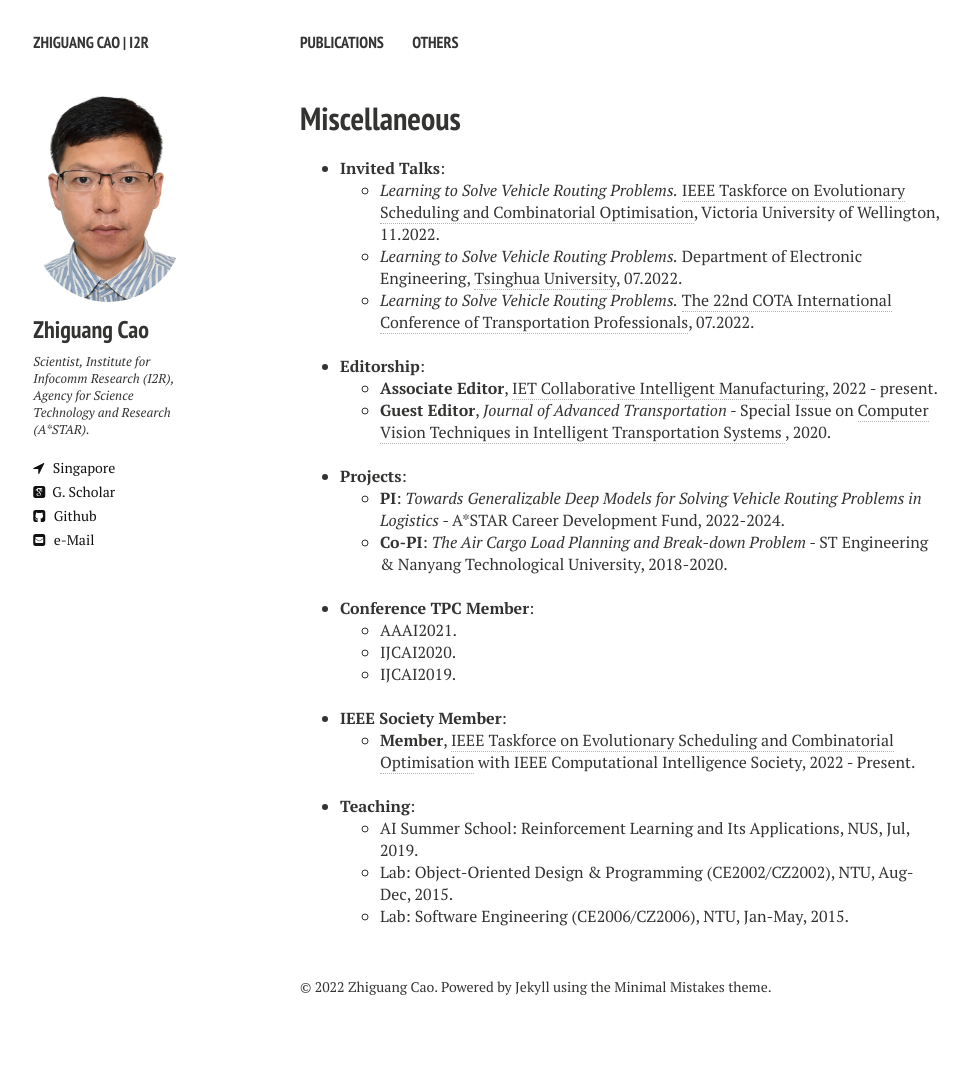
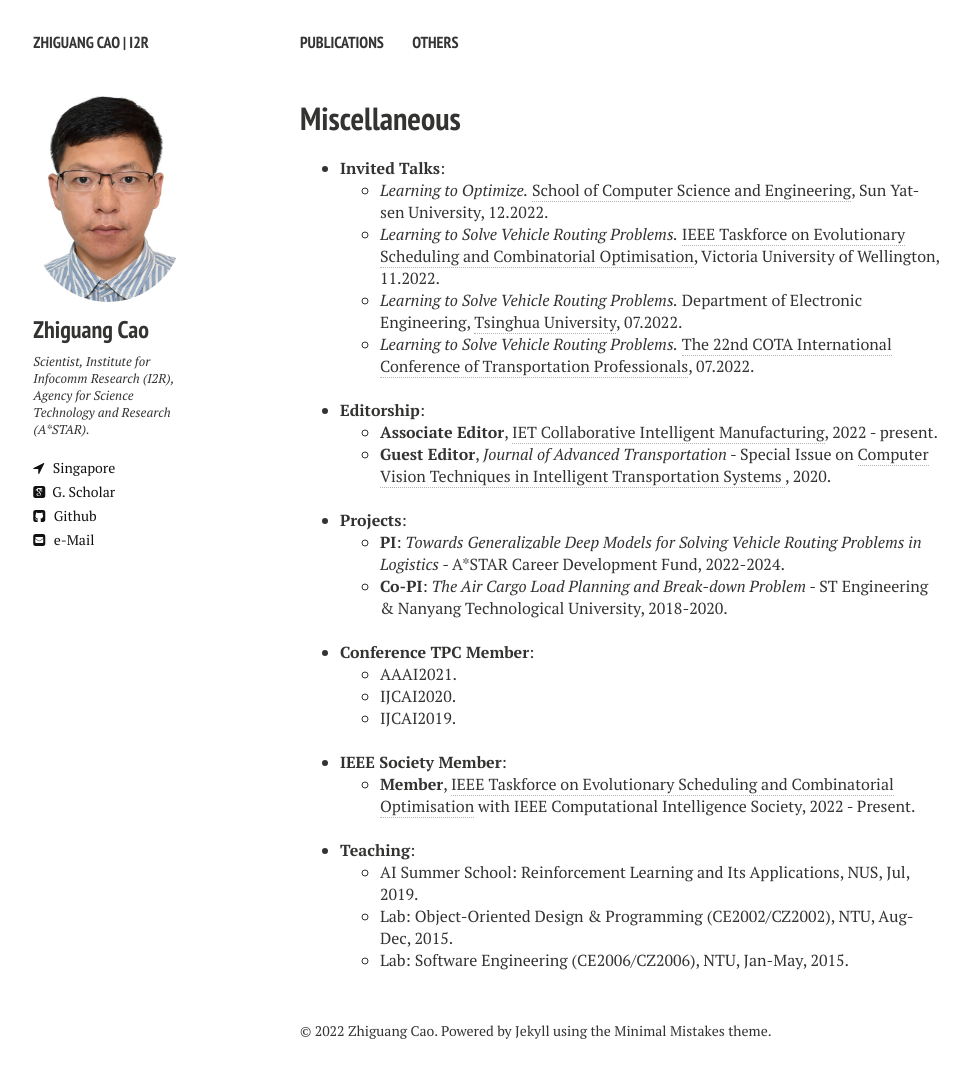
Before and after one commit to zhiguangcaosg/zhiguangcaosg.github.io, a Jekyll site: the page built from others.md, in a window 1280 px wide. Shown: the whole page, without its empty margins (20-990 px from the left). Built offline with Jekyll 4.4.1, drawn with Linux system fonts in a browser that asks for light colours; nearby versions of some CDN libraries; before the commit the page ends 1045 px from its top, so only the background shows below that.

Commit message:
Update others.md

```diff
--- a/others.md
+++ b/others.md
@@ -19,6 +19,8 @@ comments: false
 <li>
 <b>Invited Talks</b>:
 	<ul>
+	<li> <i>Learning to Optimize.</i> <a href="https://cse.sysu.edu.cn/" target="_blank">School of Computer Science and Engineering</a>, Sun Yat-sen University, 12.2022.
+	</li>
 	<li> <i>Learning to Solve Vehicle Routing Problems.</i> <a href="https://homepages.ecs.vuw.ac.nz/~yimei/ieee-tf-esco/" target="_blank">IEEE Taskforce on Evolutionary Scheduling and Combinatorial Optimisation</a>, Victoria University of Wellington, 11.2022.
 	</li>
 	<li> <i>Learning to Solve Vehicle Routing Problems.</i> Department of Electronic Engineering, <a href="https://www.ee.tsinghua.edu.cn/en/" target="_blank">Tsinghua University</a>, 07.2022.
```
